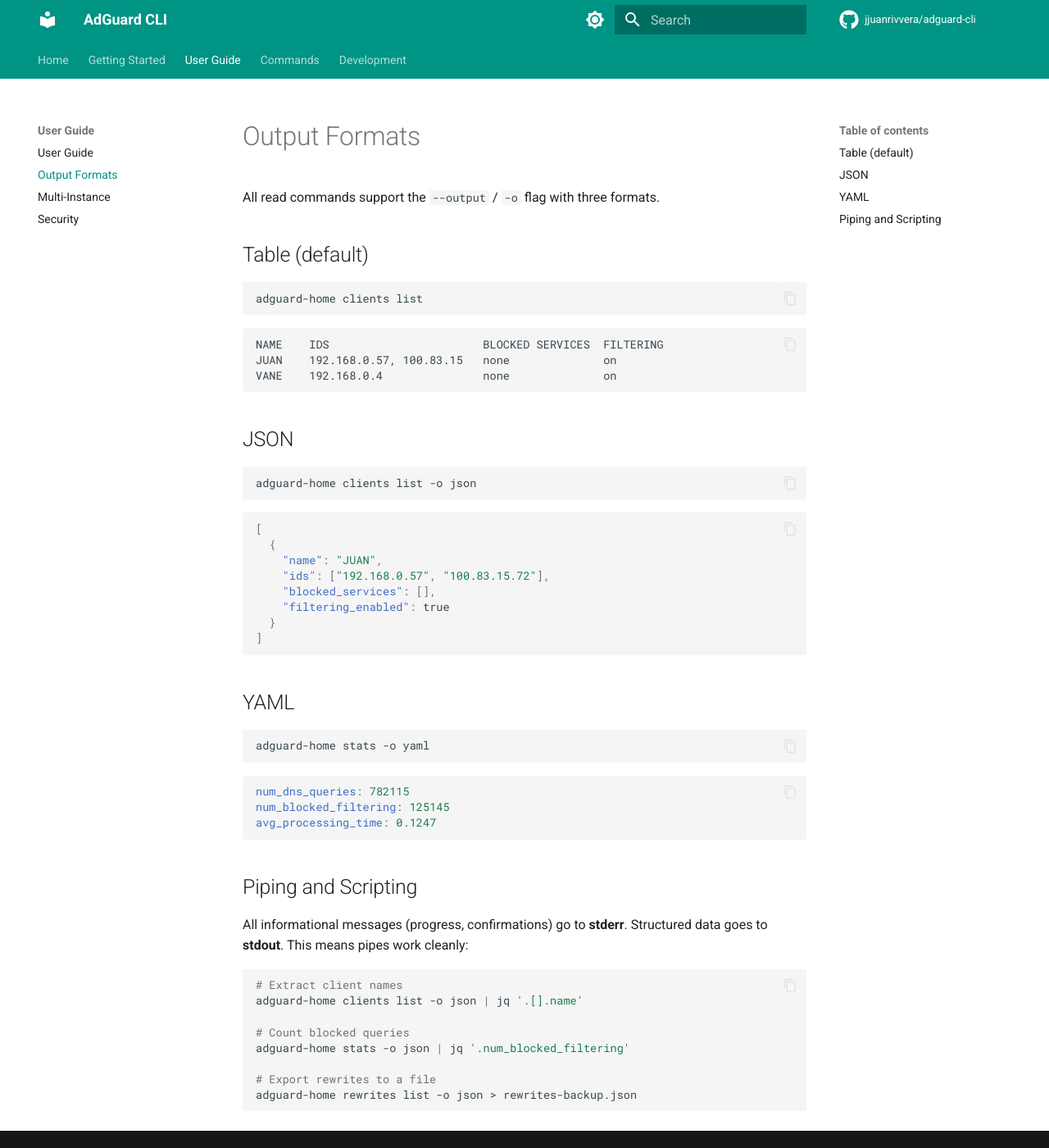
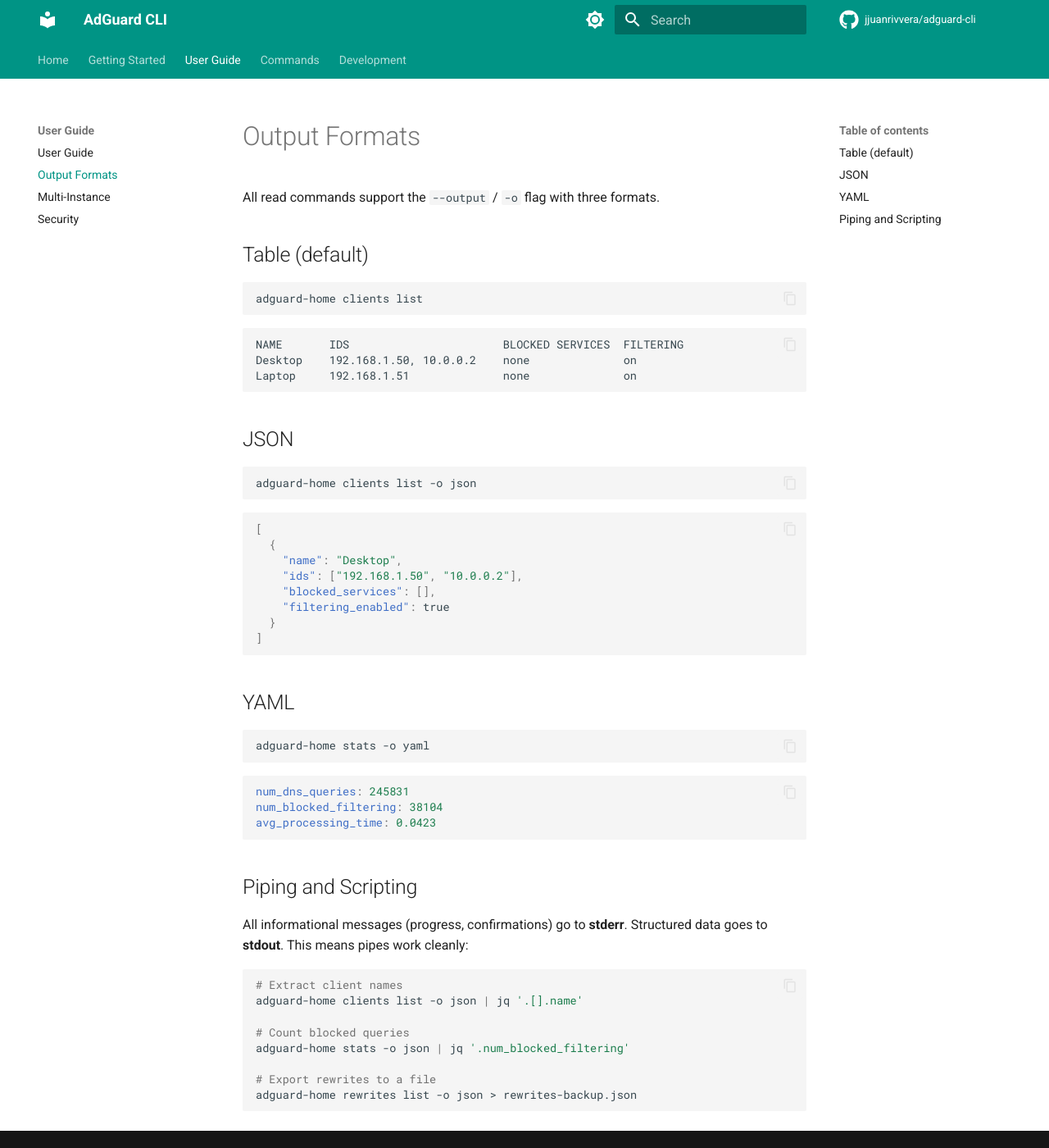
Before and after one commit to jjuanrivvera/adguard-cli, an MkDocs documentation site: the page built from docs/user-guide/output-formats.md, in a window 1280 px wide and 1400 px high. Shown: the whole window at 82% size. Built offline with MkDocs 1.6.1 and Material for MkDocs 9.7.7, drawn with Linux system fonts in a browser that asks for light colours; comment, search, counter and statistics services are not loaded.

Commit message:
fix: remove PII from docs and tests (real names, Tailscale IPs)

````diff
--- a/docs/user-guide/output-formats.md
+++ b/docs/user-guide/output-formats.md
@@ -9,9 +9,9 @@
 ```
 
 ```
-NAME    IDS                       BLOCKED SERVICES  FILTERING
-JUAN    192.168.0.57, 100.83.15   none              on
-VANE    192.168.0.4               none              on
+NAME       IDS                       BLOCKED SERVICES  FILTERING
+Desktop    192.168.1.50, 10.0.0.2    none              on
+Laptop     192.168.1.51              none              on
 ```
 
 ## JSON
@@ -23,8 +23,8 @@
 ```json
 [
   {
-    "name": "JUAN",
-    "ids": ["192.168.0.57", "100.83.15.72"],
+    "name": "Desktop",
+    "ids": ["192.168.1.50", "10.0.0.2"],
     "blocked_services": [],
     "filtering_enabled": true
   }
@@ -38,9 +38,9 @@
 ```
 
 ```yaml
-num_dns_queries: 782115
-num_blocked_filtering: 125145
-avg_processing_time: 0.1247
+num_dns_queries: 245831
+num_blocked_filtering: 38104
+avg_processing_time: 0.0423
 ```
 
 ## Piping and Scripting
````
Also changed, not shown: 1 other file.
